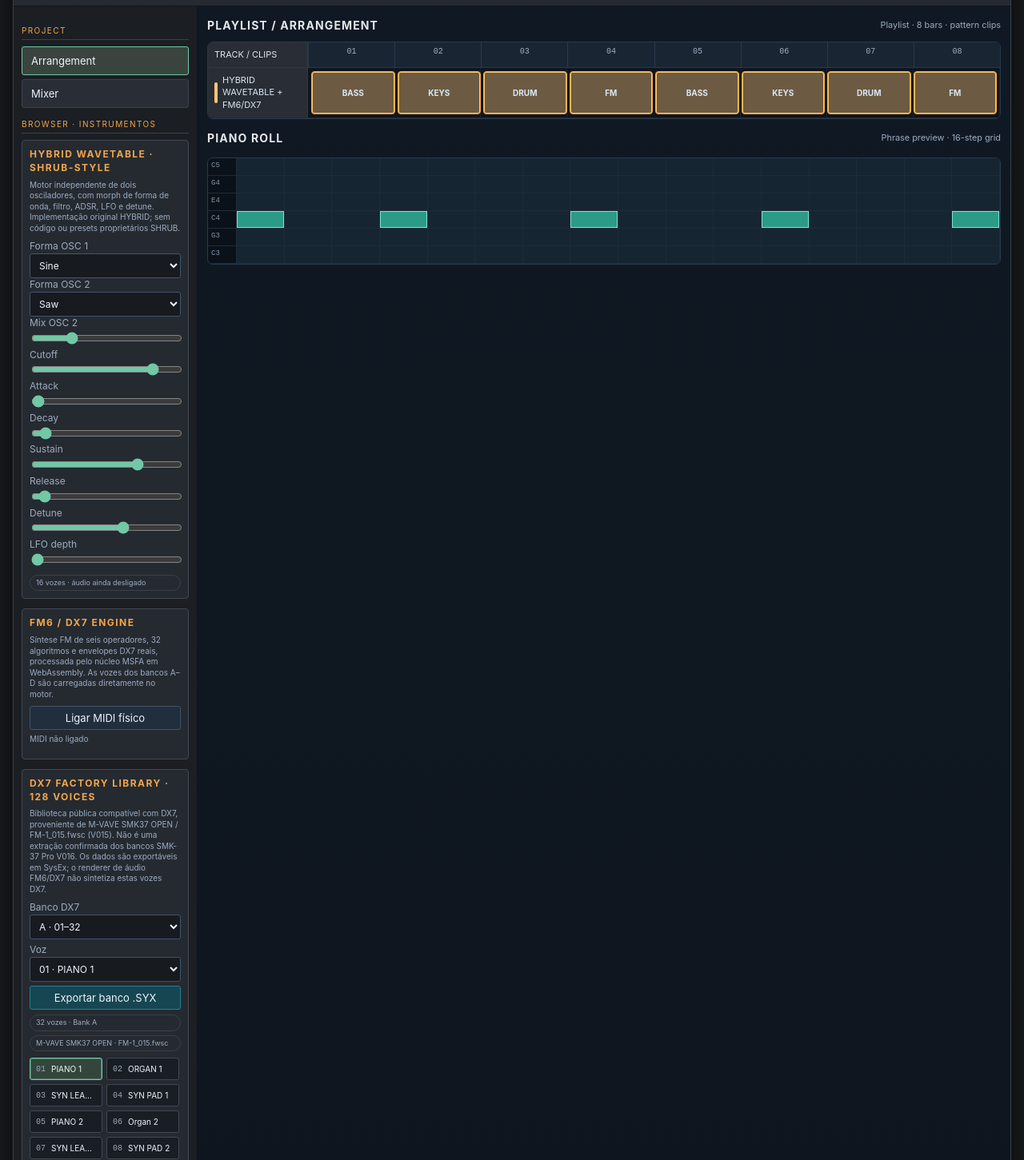
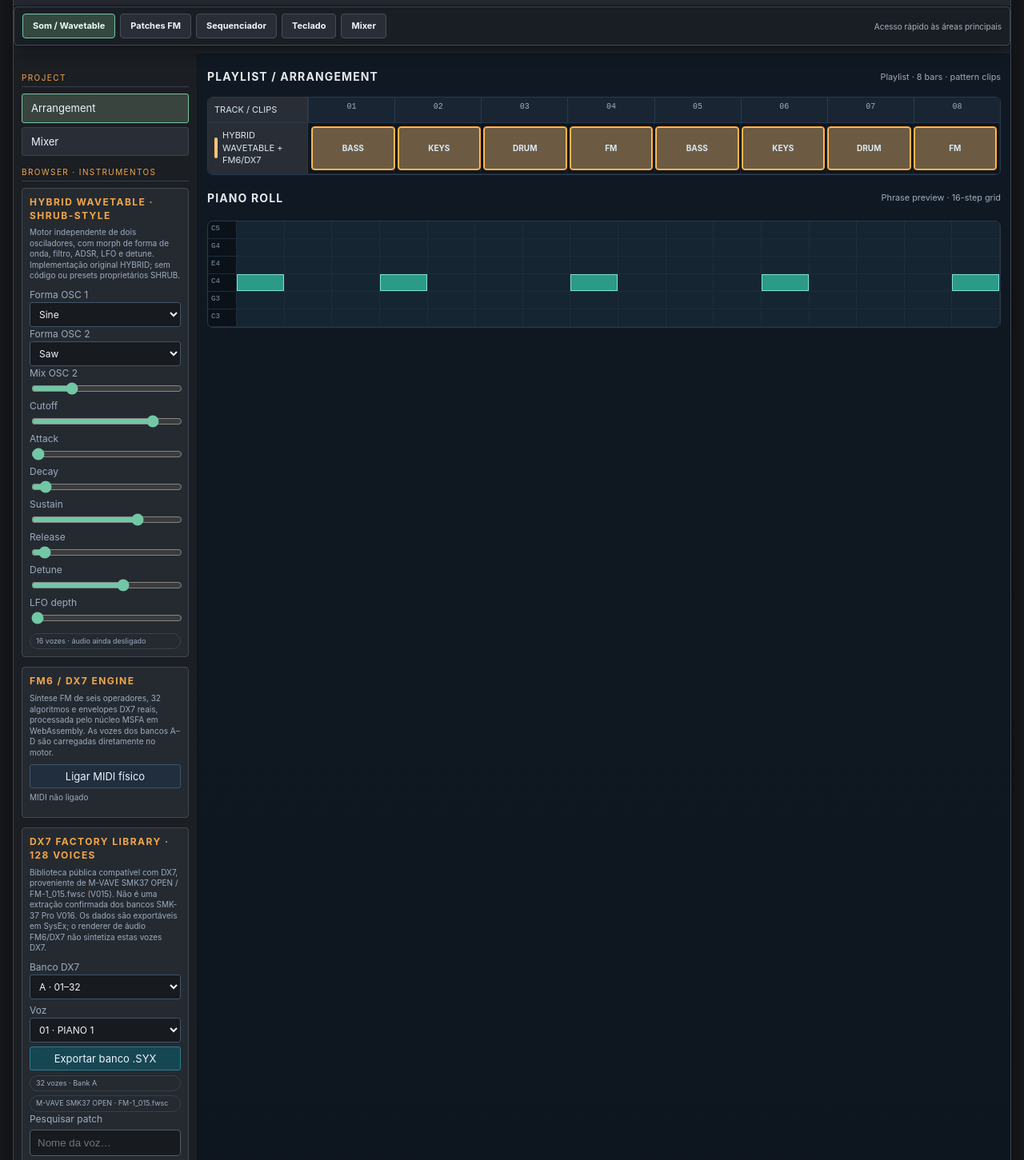
Before and after one commit to rusticdome-ui/hybrid, a plain HTML site: page simulator/index.html in a window 1280 px wide. Shown: the part 162-1613 px from the top of the page at 80% size. Drawn offline with Linux system fonts and the light colour scheme.

Commit message:
Improve simulator navigation and patch discovery

```diff
--- a/simulator/index.html
+++ b/simulator/index.html
@@ -100,6 +100,22 @@ body{background:#17191d}
 .key.down,.key.black.down{background:linear-gradient(#6ac9a3,#31896d);color:#07150f;border-color:#b5f2d6}.key.white.down{height:137px;box-shadow:inset 0 0 0 2px #55b58d,0 2px 2px #0007}.key.black.down{height:86px}
 .instrument-label{display:flex;justify-content:space-between;align-items:center;gap:8px;margin:12px 0 6px;color:#b9c5d1;font-size:10px;letter-spacing:.1em;text-transform:uppercase}
 @media(max-width:700px){.hardware-screen{min-width:160px}.daw-top{align-items:stretch}.patch-grid{grid-template-columns:1fr}}
+
+/* UX pass: fast navigation, clearer focus and compact patch discovery */
+.quick-nav{position:sticky;top:0;z-index:20;display:flex;align-items:center;gap:6px;flex-wrap:wrap;padding:8px 10px;margin:0 0 10px;background:#191e25;border:1px solid #414853;border-radius:5px;box-shadow:0 5px 18px #0008}
+.quick-nav button{padding:7px 12px;border-radius:4px;background:#292e36;border-color:#454d58;font-size:11px;font-weight:650}
+.quick-nav button.selected{background:#34483f;border-color:#72c7a5;color:#e9fff2}
+.quick-nav-hint{margin-left:auto;color:#a8b3bf;font-size:10px}
+.patch-search{display:block;margin:8px 0 4px}
+.patch-search input{width:100%;margin-top:4px;padding:8px 9px;background:#171a1f;border:1px solid #515b67;border-radius:4px;color:#f3f6fa}
+.patch-grid button[hidden]{display:none}
+.bank-browser h2{display:flex;align-items:center;gap:7px}
+.bank-browser label{line-height:1.5}
+.daw-center .daw-title{position:sticky;top:48px;z-index:5;padding:5px 0;background:#101923}
+.keybed-shell{scroll-margin-top:68px}
+#dx7Library,#wavetablePanel,#dawArrangement,#globalControls{scroll-margin-top:68px}
+.quick-nav button:focus-visible,.patch-grid button:focus-visible,.patch-search input:focus-visible{outline:2px solid #72c7a5;outline-offset:2px}
+@media(max-width:700px){.quick-nav{position:relative}.quick-nav-hint{display:none}.quick-nav button{flex:1;padding:8px 5px}.daw-center .daw-title{position:static}}
 </style></head>
 <body><header><div><h1>SMK-37 <em>HYBRID</em></h1><div class="muted">Instrumento virtual · 37 teclas · HYBRID Wavetable + FM6/DX7 · MIDI</div></div><div><span class="led" id="led"></span><span id="audioState">Áudio desligado</span> <span id="audioMetrics" class="tag">callback: — · underruns: — · jitter: —</span> <span class="tag">SIMULAÇÃO WEB AUDIO</span></div></header>
 <main><section class="daw" id="dawWorkspace">
@@ -111,6 +127,14 @@ body{background:#17191d}
   <label style="margin:0">Swing <input id="dawSwing" type="range" min="0" max="60" value="0" style="width:75px"></label>
   <span class="spacer"></span><span class="tag" id="dawAudioStatus">AUDIO OFF</span><button id="dawAudio" class="primary">Ligar áudio</button>
  </div>
+ <nav class="quick-nav" aria-label="Navegação rápida">
+  <button type="button" data-jump="#wavetablePanel" class="selected">Som / Wavetable</button>
+  <button type="button" data-jump="#dx7Library">Patches FM</button>
+  <button type="button" data-jump="#dawArrangement">Sequenciador</button>
+  <button type="button" data-jump=".keybed-shell">Teclado</button>
+  <button type="button" data-jump="#globalControls">Mixer</button>
+  <span class="quick-nav-hint">Acesso rápido às áreas principais</span>
+ </nav>
  <div class="daw-main">
   <aside class="daw-left">
    <div class="daw-section">Project</div><div class="daw-nav"><button class="selected">Arrangement</button><button id="dawShowMixer">Mixer</button></div>
@@ -120,6 +144,7 @@ body{background:#17191d}
 <p class="muted">Biblioteca pública compatível com DX7, proveniente de M-VAVE SMK37 OPEN / FM-1_015.fwsc (V015). Não é uma extração confirmada dos bancos SMK-37 Pro V016. Os dados são exportáveis em SysEx; o renderer de áudio FM6/DX7 não sintetiza estas vozes DX7.</p>
 <div class="row" style="margin-top:10px"><label>Banco DX7<select id="dx7BankSelect"><option value="0">A · 01–32</option><option value="1">B · 33–64</option><option value="2">C · 65–96</option><option value="3">D · 97–128</option></select></label><label>Voz<select id="dx7VoiceSelect"></select></label><button id="dx7DownloadBank" type="button" class="primary">Exportar banco .SYX</button></div>
 <div class="row" style="margin-top:8px"><span class="tag" id="dx7VoiceCount">32 vozes</span><span class="tag" id="dx7SourceTag">Fonte: FM-1 V015</span></div>
+<label class="patch-search">Pesquisar patch <input id="dx7Search" type="search" placeholder="Nome da voz…" autocomplete="off"></label>
 <div id="dx7VoiceGrid" class="patch-grid" aria-label="Vozes DX7 do banco selecionado"></div>
 <p class="muted" id="dx7VoiceInfo" style="font-size:11px;margin-top:8px">Seleciona uma voz para a carregar no motor FM6/DX7. Exporta também o banco completo para um ficheiro SysEx compatível com DX7.</p>
 </section>
@@ -267,4 +292,15 @@ function dx7ShowVoice(){const bank=dx7CurrentBank(),i=+dx7VoiceEl.value;dx7Grid.
 function dx7DownloadBank(){const bank=dx7CurrentBank(),raw=atob(bank.data),data=new Uint8Array(raw.length);let sum=0;for(let i=0;i<raw.length;i++){data[i]=raw.charCodeAt(i);sum+=data[i]}const sysex=new Uint8Array(6+data.length+2);sysex.set([0xF0,0x43,0x00,0x09,0x20,0x00]);sysex.set(data,6);sysex[sysex.length-2]=(128-(sum&127))&127;sysex[sysex.length-1]=0xF7;const blob=new Blob([sysex],{type:'application/octet-stream'}),url=URL.createObjectURL(blob),a=document.createElement('a');a.href=url;a.download='SMK37_DX7_'+bank.name.replace(' ','_')+'_FM1_V015.syx';a.click();setTimeout(()=>URL.revokeObjectURL(url),1000);log('Exportado '+bank.name+' · 32 vozes · DX7 SysEx 4104 bytes')}
 dx7BankEl.onchange=dx7Render;dx7VoiceEl.onchange=dx7ShowVoice;$('dx7DownloadBank').onclick=dx7DownloadBank;dx7Render();
 
+
+// UX helpers: quick section navigation and live patch-name filtering.
+document.querySelectorAll('.quick-nav [data-jump]').forEach(btn=>btn.addEventListener('click',()=>{
+ const target=document.querySelector(btn.dataset.jump);
+ if(target){target.scrollIntoView({behavior:'smooth',block:'start'});document.querySelectorAll('.quick-nav button').forEach(b=>b.classList.toggle('selected',b===btn));}
+}));
+const dx7Search=$('dx7Search');
+if(dx7Search)dx7Search.addEventListener('input',()=>{
+ const q=dx7Search.value.trim().toLocaleLowerCase('pt-PT');
+ dx7Grid.querySelectorAll('[data-dx7-voice]').forEach(b=>{b.hidden=!b.textContent.toLocaleLowerCase('pt-PT').includes(q)});
+});
 })();</script></body></html>
```
